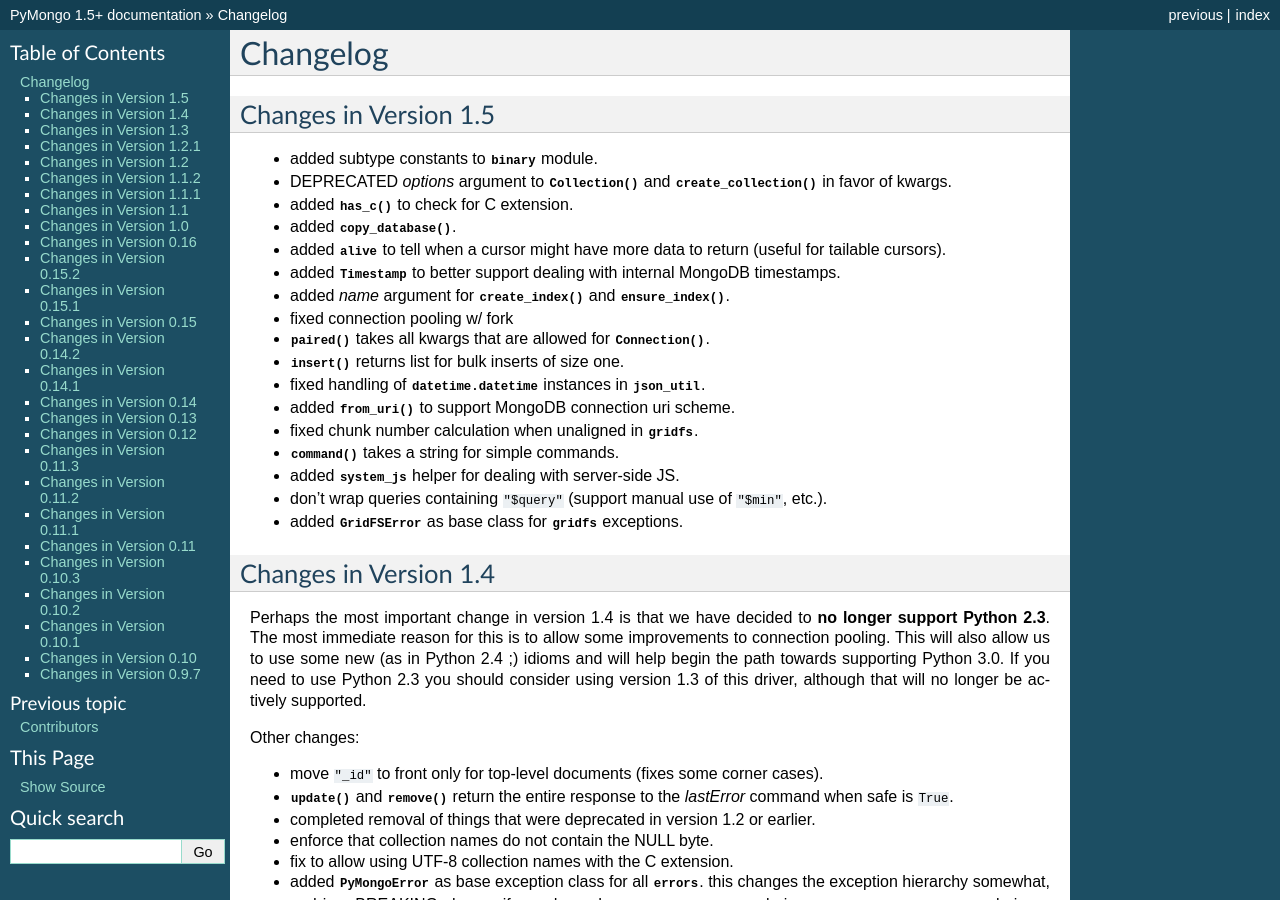
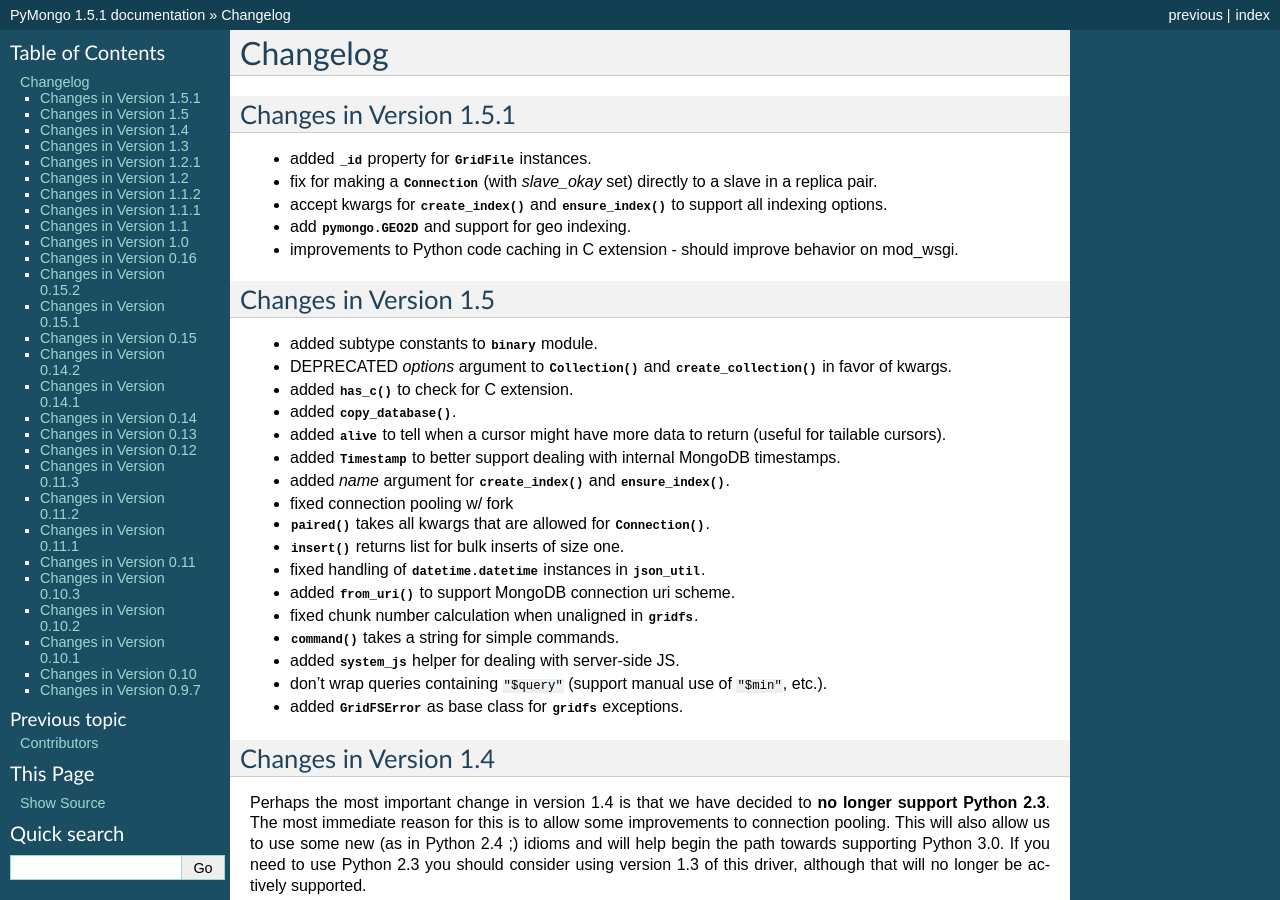
Before and after one commit to mongodb/mongo-python-driver, a Sphinx documentation site: the page built from doc/changelog.rst, in a window 1280 px wide and 900 px high. Built offline with Sphinx 7.4.7, drawn with Linux system fonts in a browser that asks for light colours; some of the changed text lies outside the part shown.

Commit message:
BUMP 1.5.1 -- see changelog for details

```diff
--- a/doc/changelog.rst
+++ b/doc/changelog.rst
@@ -1,5 +1,19 @@
 Changelog
 =========
+
+Changes in Version 1.5.1
+------------------------
+- added :data:`~gridfs.grid_file.GridFile._id` property for
+  :class:`~gridfs.grid_file.GridFile` instances.
+- fix for making a :class:`~pymongo.connection.Connection` (with
+  `slave_okay` set) directly to a slave in a replica pair.
+- accept kwargs for
+  :meth:`~pymongo.collection.Collection.create_index` and
+  :meth:`~pymongo.collection.Collection.ensure_index` to support all
+  indexing options.
+- add :data:`pymongo.GEO2D` and support for geo indexing.
+- improvements to Python code caching in C extension - should improve
+  behavior on mod_wsgi.
 
 Changes in Version 1.5
 ----------------------
--- a/pymongo/__init__.py
+++ b/pymongo/__init__.py
@@ -24,7 +24,7 @@
 GEO2D = "2d"
 """Index specifier for a 2-dimensional `geospatial index`_.
 
-.. versionadded:: 1.5+
+.. versionadded:: 1.5.1
 
 .. note:: Geo-spatial indexing requires server version **>= 1.3.3+**.
 
@@ -38,7 +38,7 @@
 ALL = 2
 """Profile all operations."""
 
-version = "1.5+"
+version = "1.5.1"
 """Current version of PyMongo."""
 
 Connection = PyMongo_Connection
```
Also changed, not shown: 2 other files.
